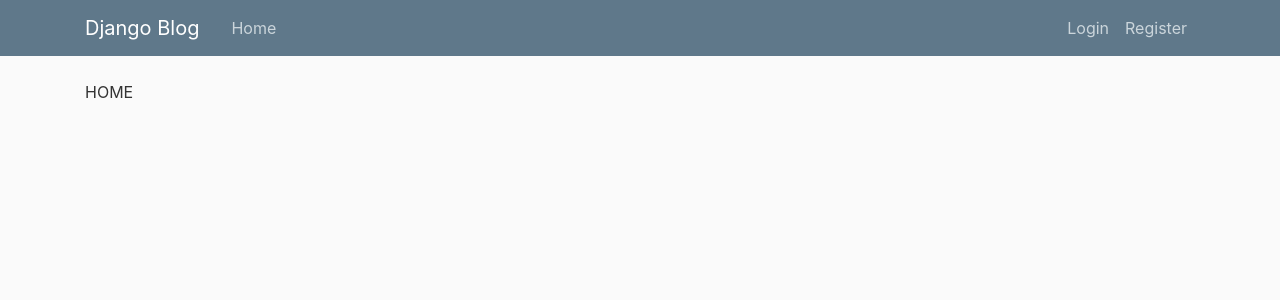
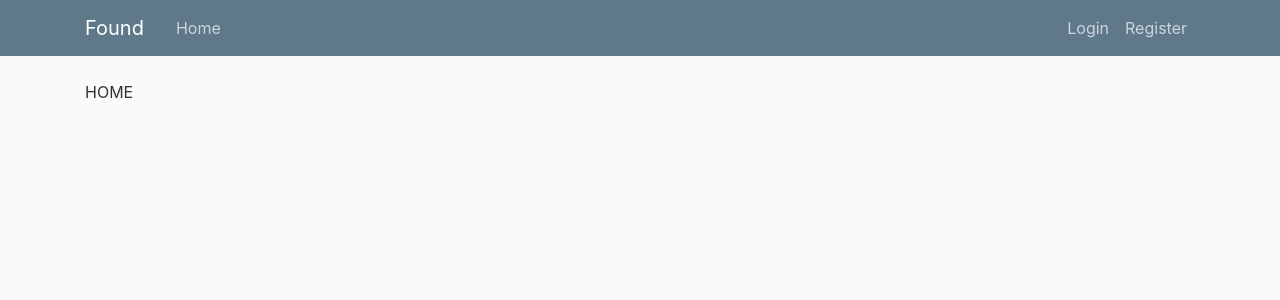
Before and after one commit to Harshitalakhotiya/LostAndFOund, a Django app: page / in a window 1280 px wide. Shown: the top 300 px of the page. Run offline with Django 3.2, Linux system fonts and the light colour scheme; some libraries are stand-ins or nearby versions.

Commit message:
fixed english

```diff
--- a/THE/urls.py
+++ b/THE/urls.py
@@ -25,6 +25,6 @@ urlpatterns = [
     path('register/', user_views.Register, name='register'),
 
     path('login/', auth_views.LoginView.as_view(template_name='users/login.html'), name='login'),
-     path('logout/', auth_views.LogoutView.as_view(template_name='users/logout.html'), name='logout'),
-      path('', include('found.urls'))
+    path('logout/', auth_views.LogoutView.as_view(template_name='users/logout.html'), name='logout'),
+    path('', include('found.urls'))
 ]
--- a/found/templates/found/base.html
+++ b/found/templates/found/base.html
@@ -8,13 +8,13 @@
     <link rel="stylesheet" href="https://maxcdn.bootstrapcdn.com/bootstrap/4.0.0/css/bootstrap.min.css" integrity="sha384-Gn5384xqQ1aoWXA+058RXPxPg6fy4IWvTNh0E263XmFcJlSAwiGgFAW/dAiS6JXm" crossorigin="anonymous">
 
     <link rel="stylesheet" type="text/css" href="{% static 'found/main.css' %}">
-<title>BLOG</title>
+<title>Found</title>
 </head>
 <body>
 	<header class="site-header">
       <nav class="navbar navbar-expand-md navbar-dark bg-steel fixed-top">
         <div class="container">
-          <a class="navbar-brand mr-4" href="{% url 'l&f-home' %}">Django Blog</a>
+          <a class="navbar-brand mr-4" href="{% url 'l&f-home' %}">Found</a>
           <button class="navbar-toggler" type="button" data-toggle="collapse" data-target="#navbarToggle" aria-controls="navbarToggle" aria-expanded="false" aria-label="Toggle navigation">
           <span class="navbar-toggler-icon"></span>
           </button>
```
